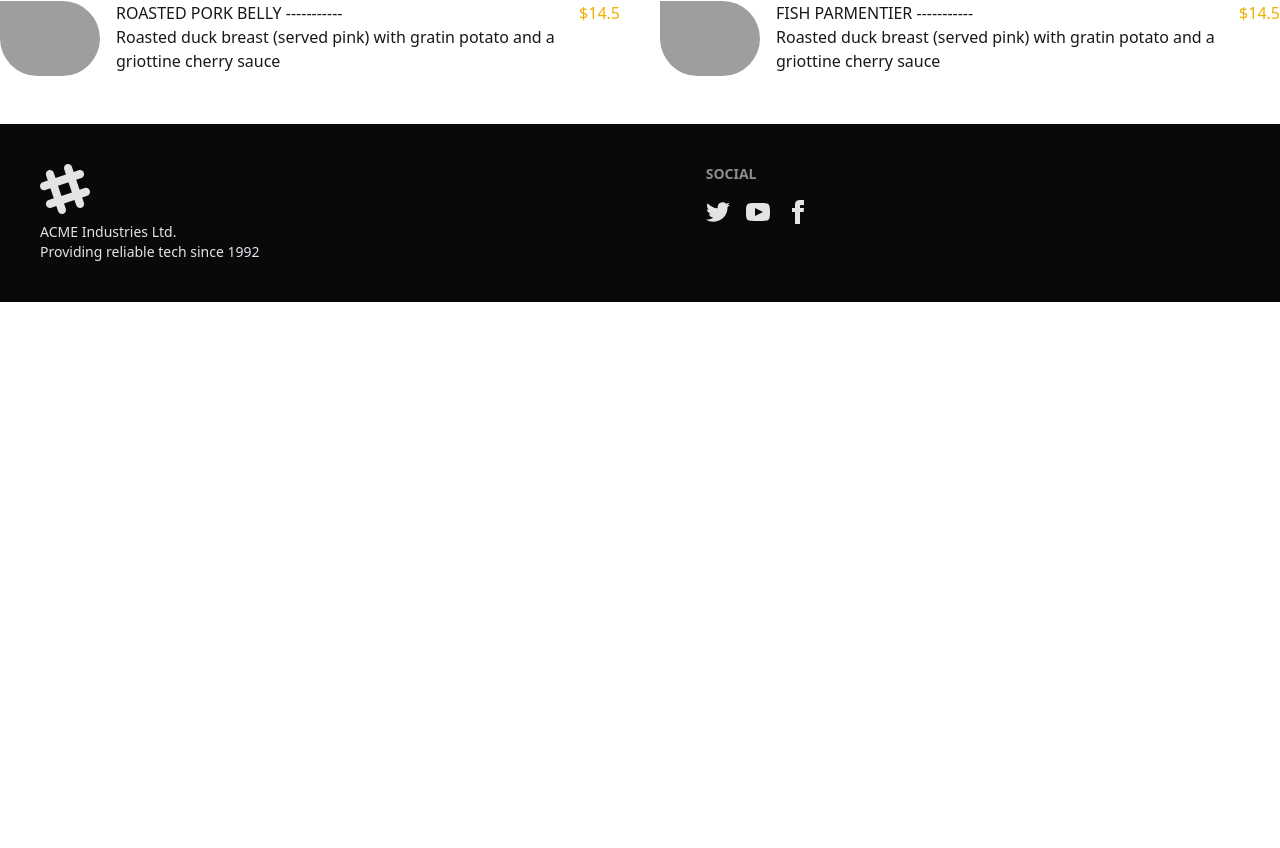
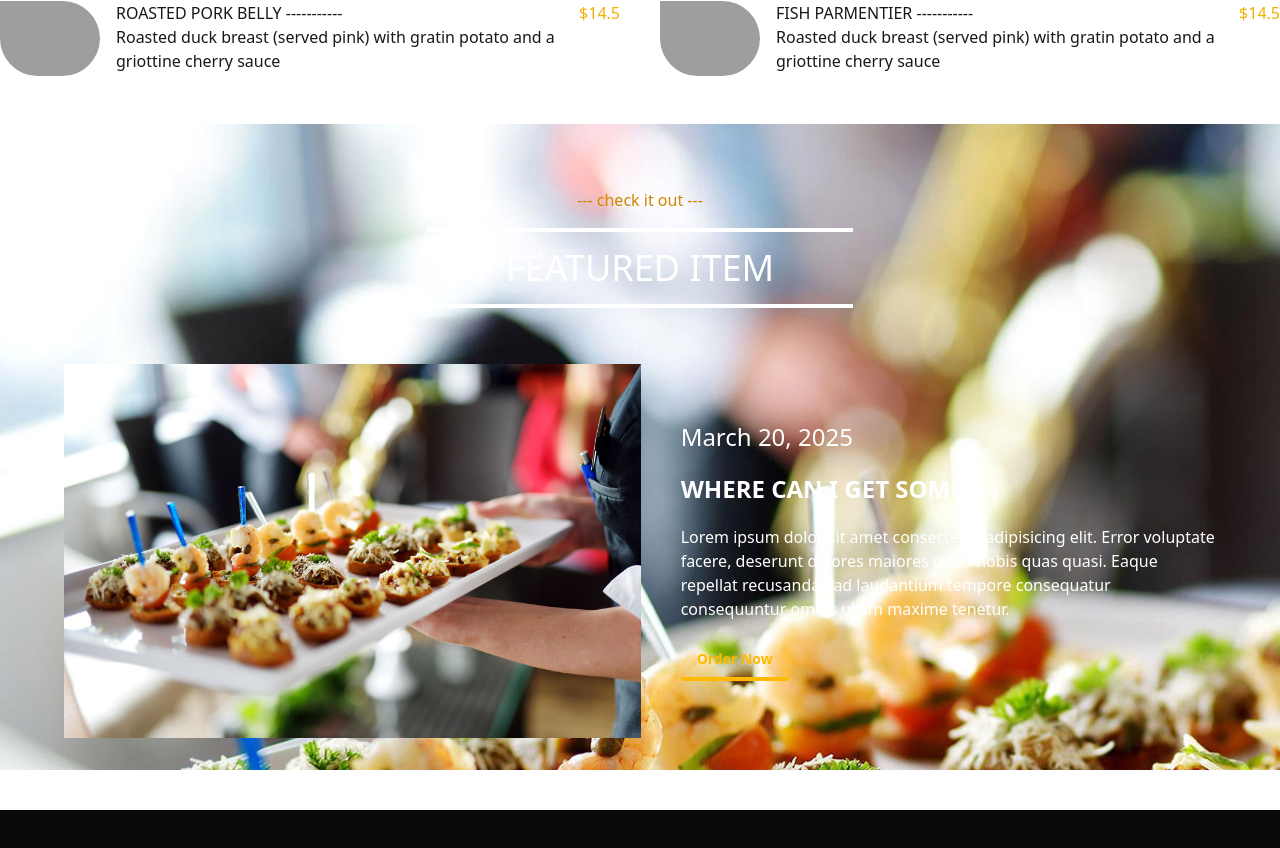
Before and after one commit to shariful8523/Bistro-Boss-Restaurant-Client, a React (Vite) app: page / in a window 1280 px wide. Shown: the part 1936-2784 px from the top of the page. Before the commit the page ends 2238 px from the top, so only its background shows below. Built offline with nearby package versions, Linux system fonts and the light colour scheme; grey boxes are pictures that could not be loaded.

Commit message:
added the fearured section

```diff
--- /dev/null
+++ b/src/Pages/Home/Featured/Featured.css
@@ -0,0 +1,3 @@
+.featured-item{
+    background-image: url('../../../assets/home/featured.jpg')
+}
--- /dev/null
+++ b/src/Pages/Home/Featured/Featured.jsx
@@ -0,0 +1,35 @@
+import SectionTittle from "../../../Components/SectionTittle";
+import featuredImg from '../../../assets/home/featured.jpg'
+import './Featured.css'
+const Featured = () => {
+    return (
+        <div className="featured-item bg-fixed mb-10 text-white pt-10">
+            <SectionTittle  subHeading=" check it out "
+                heading=" Featured Item " />
+
+          <div className=" md:flex justify-center items-center py-8 px-16   bg-opacity-60  ">
+            <div>
+                <img src={featuredImg} alt="" />
+            </div>
+
+
+            <div className="md:ml-10 space-y-5">
+                <p className="text-2xl">March 20, 2025 </p>
+                <p className="uppercase text-2xl font-bold"> WHERE CAN I GET SOME?</p>
+                <p>Lorem ipsum dolor sit amet consectetur adipisicing elit. Error voluptate facere,
+                    deserunt dolores maiores quod nobis quas quasi. Eaque repellat recusandae ad
+                     laudantium tempore consequatur consequuntur omnis ullam maxime tenetur.</p>
+
+                     <button className="btn btn-outline border-0 border-b-4 text-amber-400 ">Order Now
+
+                     </button>
+            </div>
+
+          </div>
+
+
+        </div>
+    );
+};
+
+export default Featured;
--- a/src/Pages/Home/Home.jsx
+++ b/src/Pages/Home/Home.jsx
@@ -1,6 +1,7 @@
 
 import Banner from './Banner/Banner';
 import Category from './Category/Category';
+import Featured from './Featured/Featured';
 import PopularMenu from './PopularMenu/PopularMenu';
 
 
@@ -10,6 +11,7 @@ const Home = () => {
            <Banner></Banner>
            <Category></Category>
            <PopularMenu></PopularMenu>
+           <Featured></Featured>
         </div>
     );
 };
```
